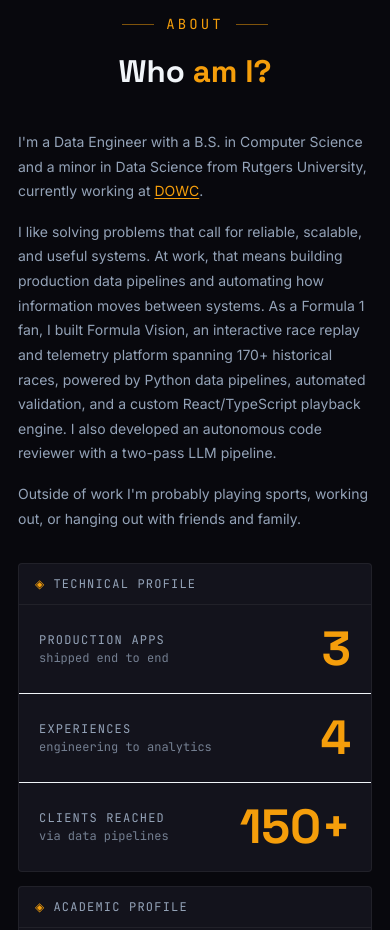
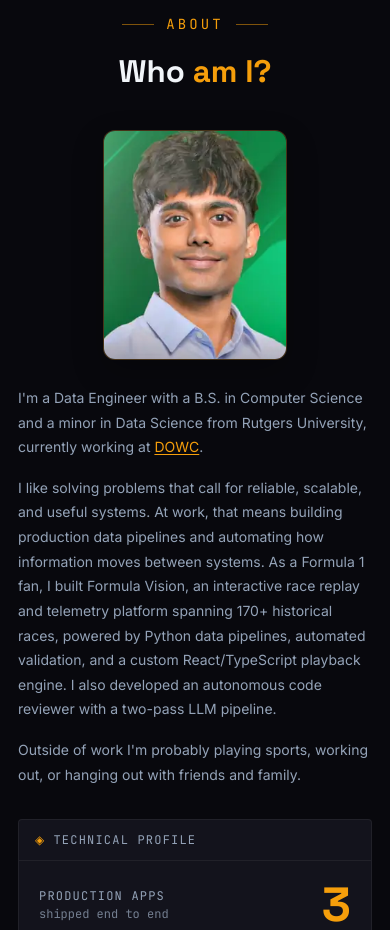
Before and after one commit to pvparekh/portfolio, a React (Vite) app: page / in a window 390 px wide. Shown: the part 900-1830 px from the top of the page. Built offline with nearby package versions, Linux system fonts and the light colour scheme.

Commit message:
Add optimized responsive portrait to About section

```diff
--- a/src/App.tsx
+++ b/src/App.tsx
@@ -546,6 +546,18 @@ function AboutSection() {
         <div className="grid md:grid-cols-[minmax(0,0.9fr)_minmax(0,1.1fr)] gap-8 items-stretch">
           {/* Bio */}
           <FadeInSection delay={0.1} className="md:col-span-1">
+            <figure className="about-portrait">
+              <div className="about-portrait-frame">
+                <img
+                  src="/about-portrait.webp"
+                  alt="Parth Parekh"
+                  width={264}
+                  height={330}
+                  loading="lazy"
+                  decoding="async"
+                />
+              </div>
+            </figure>
             <div className="space-y-4 text-sm leading-relaxed" style={{ color: 'var(--text-2)' }}>
               <p>
                 I'm a Data Engineer with a B.S. in Computer Science and a
--- a/src/style.css
+++ b/src/style.css
@@ -909,3 +909,34 @@ a.renaissance-company-name:hover { color: var(--accent); }
   .renaissance-solutions-text-link svg { transition: none; }
   .renaissance-solutions-text-link:hover svg { transform: none; }
 }
+
+
+/* About portrait: compact editorial image beside the existing profile boards.
+   Only the About section is affected; no changes to the hero or other pages. */
+#about .about-portrait {
+  width: min(100%, 208px);
+  margin: 0 0 26px;
+}
+#about .about-portrait-frame {
+  aspect-ratio: 4 / 5;
+  overflow: hidden;
+  border: 1px solid var(--accent-border);
+  border-radius: 14px;
+  background: var(--bg-card);
+  box-shadow: 0 12px 32px rgba(0, 0, 0, 0.24);
+}
+#about .about-portrait-frame img {
+  width: 100%;
+  height: 100%;
+  object-fit: cover;
+  display: block;
+}
+@media screen and (max-width: 767px) {
+  #about .about-portrait {
+    width: min(48vw, 184px);
+    margin: 0 auto 26px;
+  }
+  #about .about-portrait-frame {
+    border-radius: 12px;
+  }
+}
```
Also changed, not shown: public/about-portrait.webp (added).
